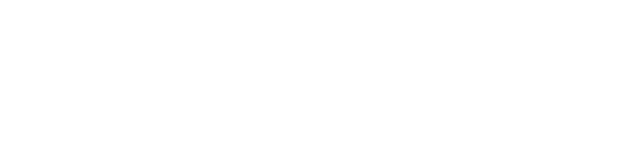
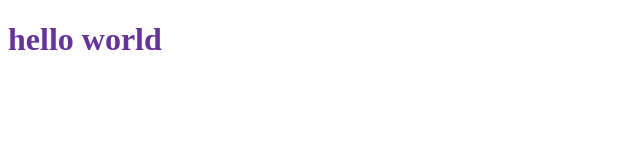
Before and after one commit to Beksultanova/my-site, a plain HTML site: page index.html in a window 1280 px wide. Shown: the whole page, without its empty margins (0-640 px from the left). Drawn offline with Linux system fonts and the light colour scheme.

Commit message:
with title

```diff
--- a/index.html
+++ b/index.html
@@ -10,7 +10,7 @@
 </head>
 
 <body>
-
+    <h1>hello world</h1>
 </body>
 
 </html>
--- a/style.css
+++ b/style.css
@@ -0,0 +1,3 @@
+h1 {
+    color: rebeccapurple;
+}
```
